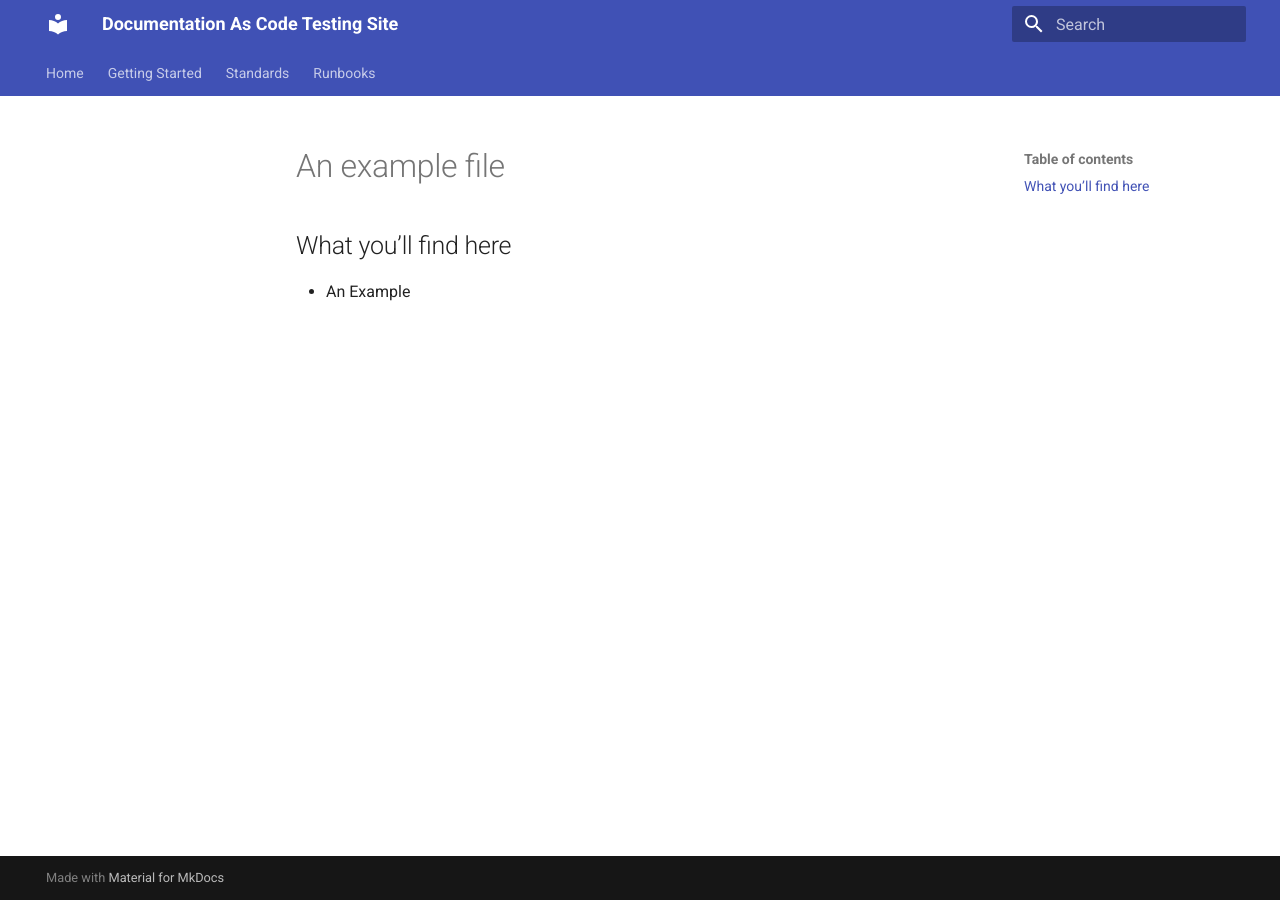
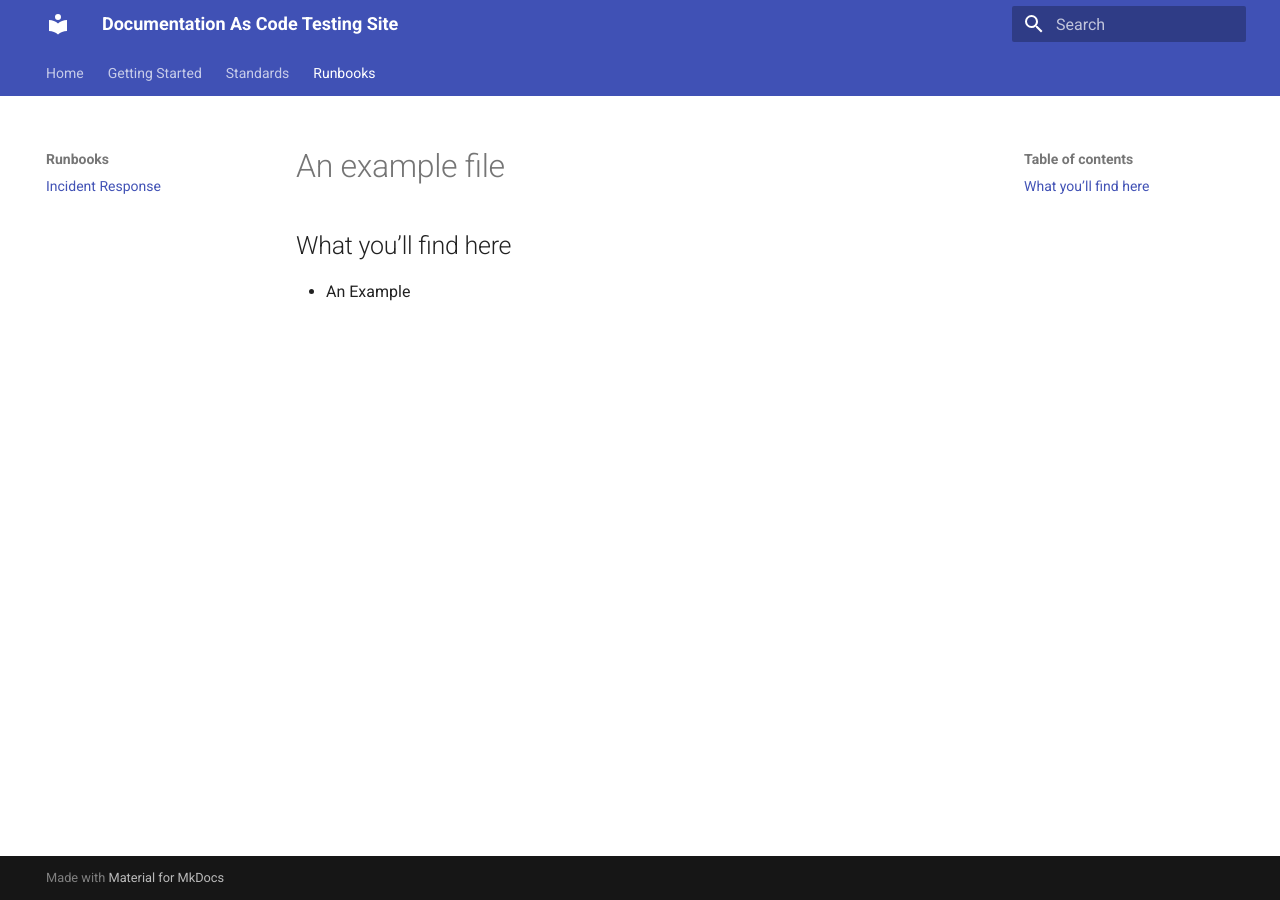
Before and after one commit to mattharris96/DocAsCodeTesting, an MkDocs documentation site: the page built from docs/runbooks/incident-respone.md, in a window 1280 px wide. Built offline with MkDocs 1.6.1 and Material for MkDocs 9.7.7, drawn with Linux system fonts in a browser that asks for light colours; part of the change alters nothing that is shown.

Commit message:
Update mkdocs.yml

```diff
--- a/mkdocs.yml
+++ b/mkdocs.yml
@@ -22,7 +22,7 @@ nav:
   - Standards:
       - Secure-by-Design: standards/secure-by-design.md
   - Runbooks:
-      - Incident Response: DocAsCodeTesting/runbooks/incident-respone.md
+      - Incident Response: runbooks/incident-respone.md
 
 markdown_extensions:
   - admonition
```
